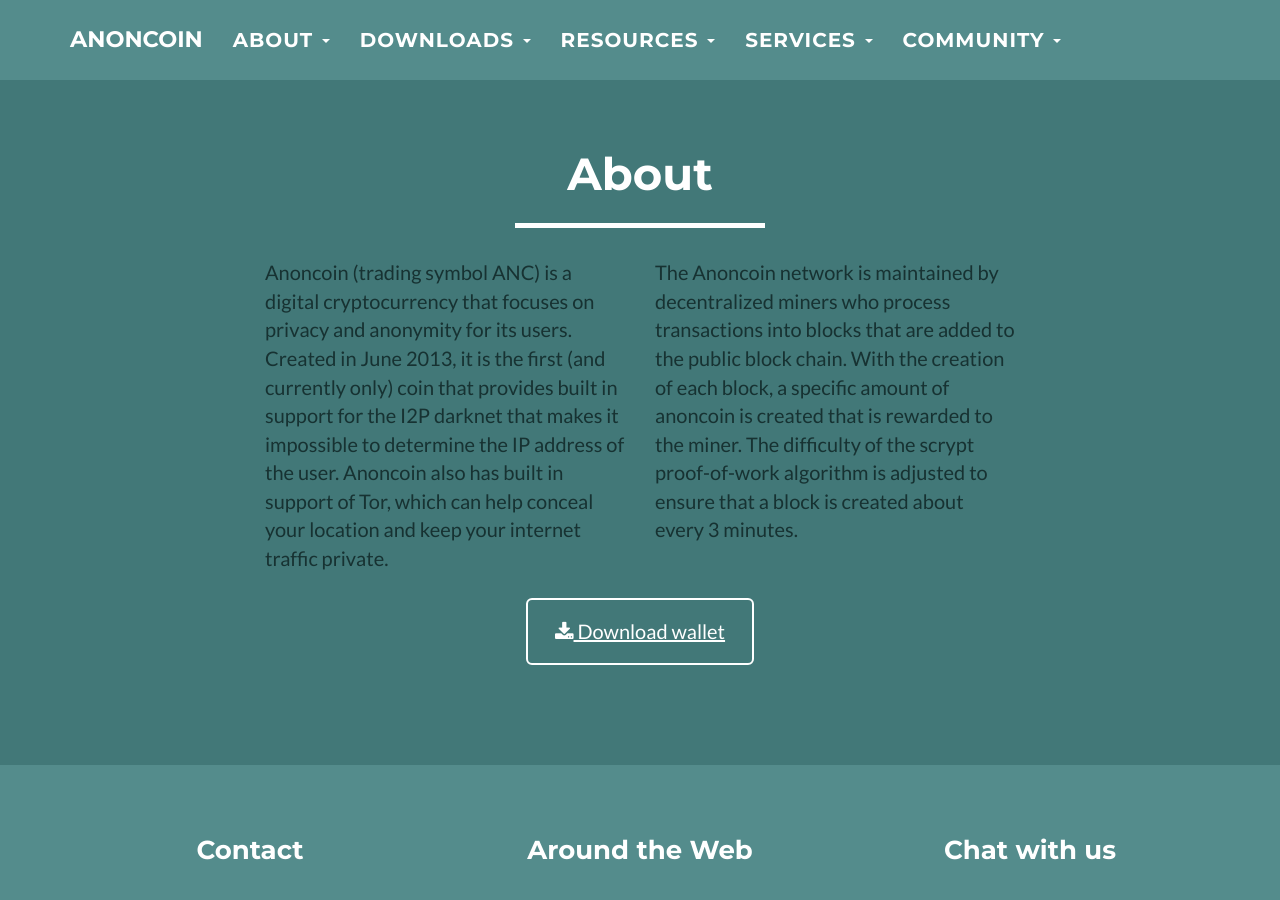
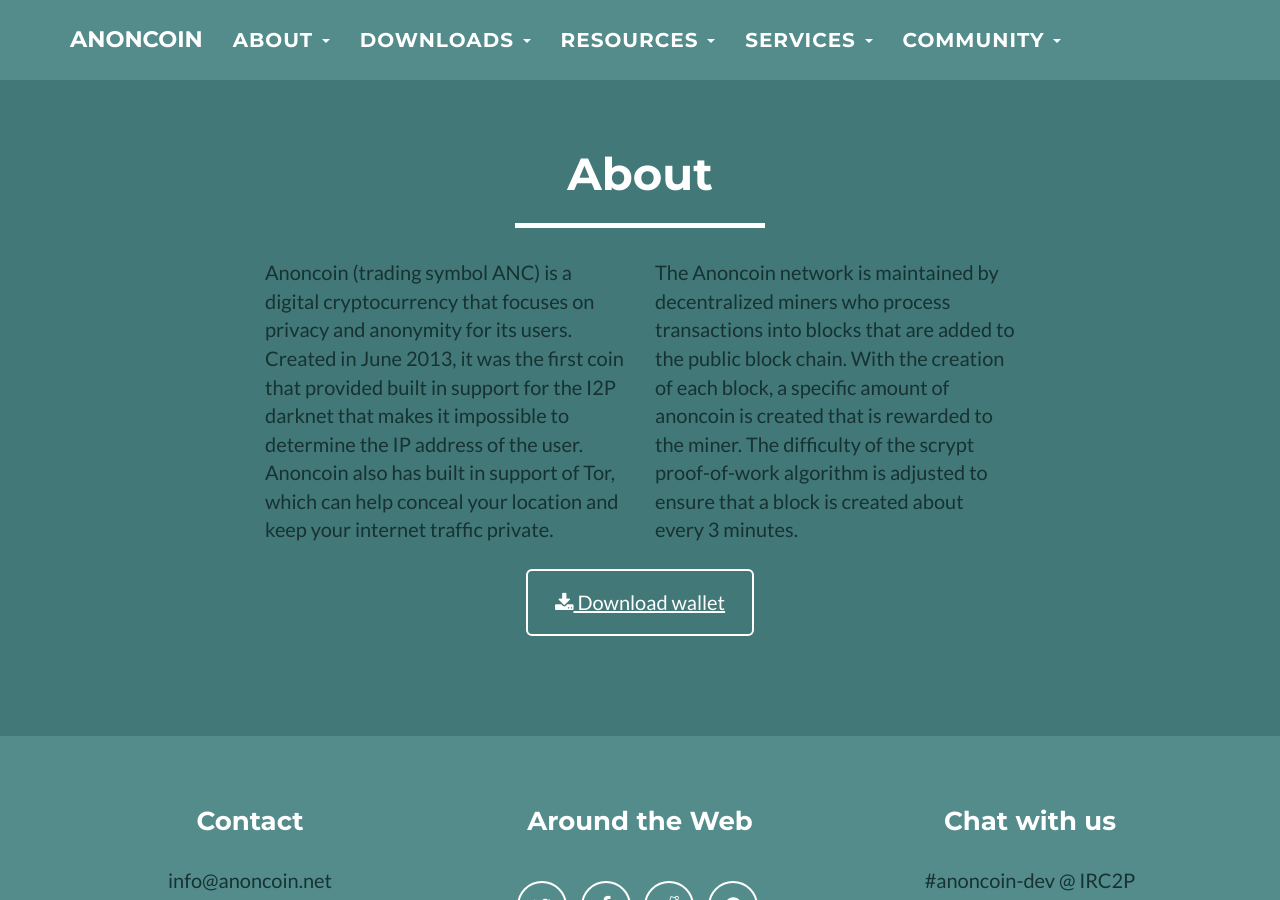
Before and after one commit to Anoncoin/anoncoin-website, a Jekyll site: the page built from index.html, in a window 1280 px wide and 900 px high, scrolled down 822 px. Built offline with Jekyll 4.4.1, drawn with Linux system fonts in a browser that asks for light colours.

Commit message:
Small changes to about page

```diff
--- a/_includes/about.html
+++ b/_includes/about.html
@@ -10,7 +10,7 @@
         <div class="row">
             <div class="col-lg-4 col-lg-offset-2">
                 <p>Anoncoin (trading symbol ANC) is a digital cryptocurrency that focuses on privacy and anonymity for its users.
-                    Created in June 2013, it is the first (and currently only) coin that provides built in support for the
+                    Created in June 2013, it was the first coin that provided built in support for the
                     I2P darknet that makes it impossible to determine the IP address of the user. Anoncoin also has built
                     in support of Tor, which can help conceal your location and keep your internet traffic private.
                 </p>
```
